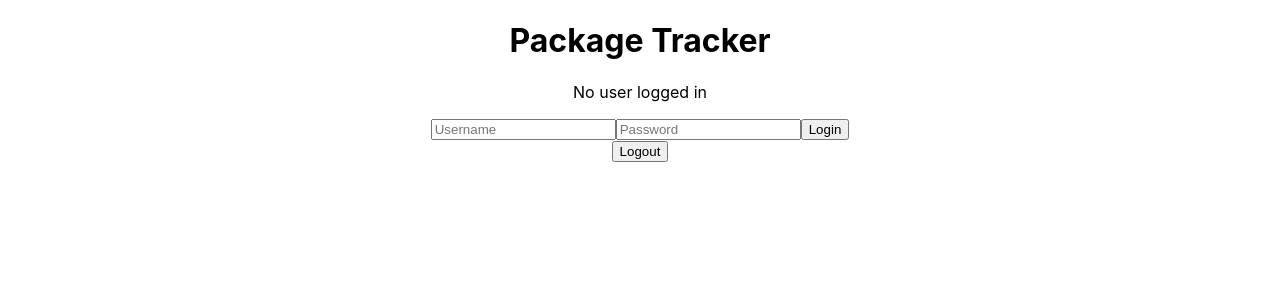
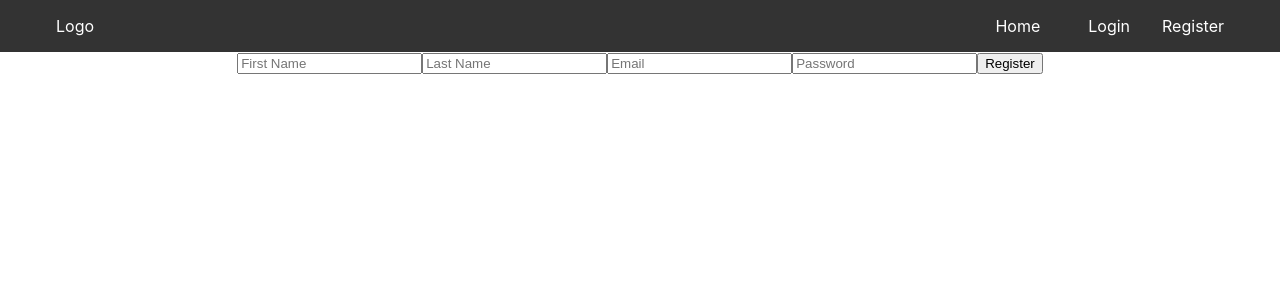
Before and after one commit to domenlaznik1002566835/project-rai-frontend, a React (Create React App) app: page /register in a window 1280 px wide. Shown: the top 300 px of the page. Built offline with nearby package versions, Linux system fonts and the light colour scheme.

Commit message:
Added User manipulation and Navbar

```diff
--- a/package.json
+++ b/package.json
@@ -9,6 +9,7 @@
     "axios": "^1.7.2",
     "react": "^18.3.1",
     "react-dom": "^18.3.1",
+    "react-router-dom": "^6.23.1",
     "react-scripts": "5.0.1",
     "web-vitals": "^2.1.4"
   },
--- a/src/App.js
+++ b/src/App.js
@@ -1,17 +1,37 @@
-import React from 'react';
+import React, { useState, useEffect } from 'react';
+import { BrowserRouter as Router, Routes, Route } from 'react-router-dom';
 import './App.css';
+import { UserProvider } from './contexts/UserContext';
+import HomePage from './components/HomePage';
+import Navbar from './components/Navbar';
 import Login from './components/Login';
 import Logout from './components/Logout';
+import Register from './components/Register';
 import UserInfo from './components/UserInfo';
 
 function App() {
+    const [user, setUser] = useState(localStorage.user ? JSON.parse(localStorage.user) : null);
+
+    const updateUserData = (userInfo) => {
+        localStorage.setItem("user", JSON.stringify(userInfo));
+        setUser(userInfo);
+    };
+
     return (
-        <div className="App">
-            <h1>Package Tracker</h1>
-            <UserInfo />
-            <Login />
-            <Logout />
-        </div>
+        <Router>
+            <UserProvider value={{ user, setUserContext: updateUserData }}>
+                <div className="App">
+                    <Navbar />
+                    <Routes>
+                        <Route path="/" element={<HomePage />} />
+                        <Route path="/login" element={<Login />} />
+                        <Route path="/logout" element={<Logout />} />
+                        <Route path="/register" element={<Register />} />
+                        <Route path="/userinfo" element={<UserInfo />} />
+                    </Routes>
+                </div>
+            </UserProvider>
+        </Router>
     );
 }
 
--- /dev/null
+++ b/src/components/HomePage.js
@@ -0,0 +1,14 @@
+import React from 'react';
+import UserInfo from './UserInfo';
+
+const HomePage = () => {
+  return (
+    <div>
+      <h1>Welcome to the Home Page</h1>
+      <UserInfo />
+      <p>This is the main landing page of the application.</p>
+    </div>
+  );
+};
+
+export default HomePage;
--- a/src/components/Login.js
+++ b/src/components/Login.js
@@ -1,15 +1,21 @@
 import React, { useState } from 'react';
 import { useUser } from '../contexts/UserContext';
+import axios from 'axios';
 
 const Login = () => {
-    const [username, setUsername] = useState('');
+    const [email, setEmail] = useState('');
     const [password, setPassword] = useState('');
-    const { login } = useUser();
+    const { setUserContext } = useUser();
 
     const handleSubmit = async (e) => {
         e.preventDefault();
+        console.log('Login form submitted'); // Debugging log
+
         try {
-            await login(username, password);
+            const response = await axios.post('http://localhost:3001/clients/login', { email, password });
+            const userInfo = response.data;
+            setUserContext(userInfo);
+            console.log('User context set:', userInfo); // Debugging log
         } catch (error) {
             console.error('Login failed:', error);
         }
@@ -18,11 +24,11 @@ const Login = () => {
     return (
         <form onSubmit={handleSubmit}>
             <input
-                type="text"
-                name="username"
-                value={username}
-                onChange={(e) => setUsername(e.target.value)}
-                placeholder="Username"
+                type="email"
+                name="email"
+                value={email}
+                onChange={(e) => setEmail(e.target.value)}
+                placeholder="Email"
             />
             <input
                 type="password"
--- a/src/components/Logout.js
+++ b/src/components/Logout.js
@@ -1,10 +1,17 @@
-import React from 'react';
+import React, { useEffect } from 'react';
+import { useNavigate } from 'react-router-dom';
 import { useUser } from '../contexts/UserContext';
 
 const Logout = () => {
     const { logout } = useUser();
+    const navigate = useNavigate();
 
-    return <button onClick={logout}>Logout</button>;
+    useEffect(() => {
+        logout();
+        navigate('/');
+    }, [logout, navigate]);
+
+    return <p>Logging out...</p>;
 };
 
 export default Logout;
--- /dev/null
+++ b/src/components/Navbar.js
@@ -0,0 +1,40 @@
+import React from 'react';
+import { Link } from 'react-router-dom';
+import { useUser } from '../contexts/UserContext';
+import '../styles/Navbar.css';
+
+const Navbar = () => {
+    const { user } = useUser();
+
+    return (
+        <nav className="navbar">
+            <div className="navbar-container">
+                <div className="logo-container">
+                    <Link to="/" className='navbar-logo'>Logo</Link>
+                </div>
+                <ul className="navbar-list">
+                    <li className="navbar-item">
+                        <Link to="/" className="navbar-link">Home</Link>
+                    </li>
+                    {user ? (
+                        <>
+                            <li className="navbar-item">
+                                <Link to="/userInfo" className="navbar-link">User Info</Link>
+                            </li>
+                            <li className="navbar-item">
+                                <Link to="/logout" className="navbar-link">Logout</Link>
+                            </li>
+                        </>
+                    ) : (
+                        <li className="navbar-item">
+                            <Link to="/login" className="navbar-link">Login</Link>
+                            <Link to="/register" className="navbar-link">Register</Link>
+                        </li>
+                    )}
+                </ul>
+            </div>
+        </nav>
+    );
+}
+
+export default Navbar;
--- a/src/components/Register.js
+++ b/src/components/Register.js
@@ -0,0 +1,64 @@
+import React, { useState } from 'react';
+import { useUser } from '../contexts/UserContext';
+import axios from 'axios';
+
+const Register = () => {
+    const [firstName, setFirstName] = useState('');
+    const [lastName, setLastName] = useState('');
+    const [email, setEmail] = useState('');
+    const [password, setPassword] = useState('');
+    const { setUserContext } = useUser();
+
+    const handleSubmit = async (e) => {
+        e.preventDefault();
+        try {
+            const response = await axios.post('http://localhost:3001/clients', {
+                firstName,
+                lastName,
+                email,
+                password
+            });
+            const userInfo = response.data;
+            setUserContext(userInfo);
+            console.log('User registered and context set:', userInfo);
+        } catch (error) {
+            console.error('Registration failed:', error.response ? error.response.data.message : error.message);
+        }
+    };
+
+    return (
+        <form onSubmit={handleSubmit}>
+            <input
+                type="text"
+                name="firstName"
+                value={firstName}
+                onChange={(e) => setFirstName(e.target.value)}
+                placeholder="First Name"
+            />
+            <input
+                type="text"
+                name="lastName"
+                value={lastName}
+                onChange={(e) => setLastName(e.target.value)}
+                placeholder="Last Name"
+            />
+            <input
+                type="email"
+                name="email"
+                value={email}
+                onChange={(e) => setEmail(e.target.value)}
+                placeholder="Email"
+            />
+            <input
+                type="password"
+                name="password"
+                value={password}
+                onChange={(e) => setPassword(e.target.value)}
+                placeholder="Password"
+            />
+            <button type="submit">Register</button>
+        </form>
+    );
+};
+
+export default Register;
--- a/src/components/UserInfo.js
+++ b/src/components/UserInfo.js
@@ -10,7 +10,7 @@ const UserInfo = () => {
 
     return (
         <div>
-            <p>Logged in as: {user.username}</p>
+            <p>Logged in as: {user.email}</p>
         </div>
     );
 };
--- a/src/contexts/UserContext.js
+++ b/src/contexts/UserContext.js
@@ -1,33 +1,26 @@
 import React, { createContext, useState, useContext } from 'react';
-import axios from 'axios';
 
-const UserContext = createContext();
+export const UserContext = createContext({
+  user: null,
+  setUserContext: () => {},
+  logout: () => {},
+});
 
 export const UserProvider = ({ children }) => {
-    const [user, setUser] = useState(null);
+  const [user, setUser] = useState(localStorage.user ? JSON.parse(localStorage.user) : null);
 
-    const login = async (username, password) => {
-        try {
-            const response = await axios.post('http://localhost:3001/login', { username, password });
-            setUser(response.data.user);
-        } catch (error) {
-            console.error('Error logging in:', error);
-            throw error;
-        }
+  const setUserContext = (userInfo) => {
+    localStorage.setItem('user', JSON.stringify(userInfo));
+    setUser(userInfo);
   };
 
-    const logout = async () => {
-        try {
-            await axios.post('http://localhost:3001/logout');
+  const logout = () => {
+    localStorage.removeItem('user');
     setUser(null);
-        } catch (error) {
-            console.error('Error logging out:', error);
-            throw error;
-        }
   };
 
   return (
-        <UserContext.Provider value={{ user, login, logout }}>
+    <UserContext.Provider value={{ user, setUserContext, logout }}>
       {children}
     </UserContext.Provider>
   );
--- /dev/null
+++ b/src/styles/Navbar.css
@@ -0,0 +1,49 @@
+.navbar {
+    background-color: #333;
+    color: white;
+    padding: 1rem;
+}
+
+.navbar-container {
+    display: flex;
+    justify-content: space-between;
+    align-items: center;
+    max-width: 1200px;
+    margin: 0 auto;
+    padding: 0 1rem;
+}
+
+.logo-container {
+    margin-right: auto;
+}
+
+.navbar-list {
+    list-style: none;
+    padding: 0;
+    margin: 0;
+    display: flex;
+    gap: 1rem;
+    align-items: center;
+}
+
+.navbar-item {
+    display: inline-block;
+}
+
+.navbar-link {
+    color: white;
+    text-decoration: none;
+    padding: 0.5rem 1rem;
+}
+
+.navbar-logo {
+    color: white;
+    text-decoration: none;
+    padding: 0.5rem 1rem;
+}
+
+.navbar-link:hover {
+    text-decoration: underline;
+    background-color: #575757;
+    border-radius: 4px;
+}
```
Also changed, not shown: 1 other file (tests, documents, lock files or other folders). Lines whose indentation alone changed are shown as unchanged.
